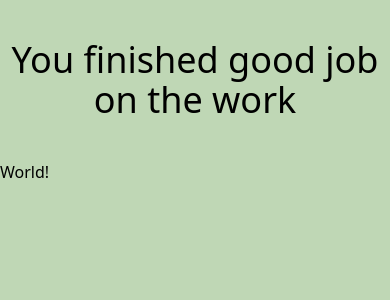
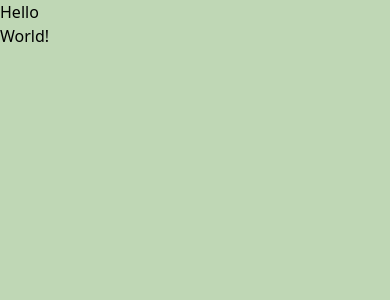
Before and after one commit to Max-Sepp/PomodoroToDo, a React (Create React App) app in the folder frontend/: page / in a window 390 px wide. Shown: the top 300 px of the page. Built offline with nearby package versions, Linux system fonts and the light colour scheme.

Commit message:
got rid of react countdown because it was not working

```diff
--- a/frontend/package.json
+++ b/frontend/package.json
@@ -10,8 +10,7 @@
     "react": "^18.2.0",
     "react-dom": "^18.2.0",
     "react-scripts": "5.0.1",
-    "web-vitals": "^2.1.4",
-    "react-countdown": "^2.3.2"
+    "web-vitals": "^2.1.4"
   },
   "scripts": {
     "start": "react-scripts start",
--- a/frontend/src/components/HomePage/HomePage.jsx
+++ b/frontend/src/components/HomePage/HomePage.jsx
@@ -3,9 +3,10 @@ import Timer from './Timer';
 
 function HomePage() {
     return (
-        <div className='grid grid-cols-1 md:grid-cols-3 max-w-7xl'>
-            <div className='md:col-span-2 md:text-6xl sm:text-5xl text-4xl text-center text-b-green py-10'><Timer time={5000} /></div>
-            <div>World!</div>
+        <div className='grid grid-cols-1 md:grid-cols-3 max-w-7xl mx-auto'>
+            <div className='md:col-span-2'><Timer /></div>
+
+            <div className='h-96'>World!</div>
         </div>
     )
 }
--- a/frontend/src/components/HomePage/Timer.jsx
+++ b/frontend/src/components/HomePage/Timer.jsx
@@ -1,13 +1,8 @@
-import React from 'react';
-import Countdown from 'react-countdown';
+import React, { useState } from 'react';
 
-const Completionist = () => <span>You finished good job on the work</span>;
-
-function Timer(props) {
+function Timer() {
     return (
-        <Countdown date={Date.now() + props.time}>
-            <Completionist />
-        </Countdown>
+        <h1>Hello</h1>
     )
 }
 
```
Also changed, not shown: 1 other file (tests, documents, lock files or other folders).
